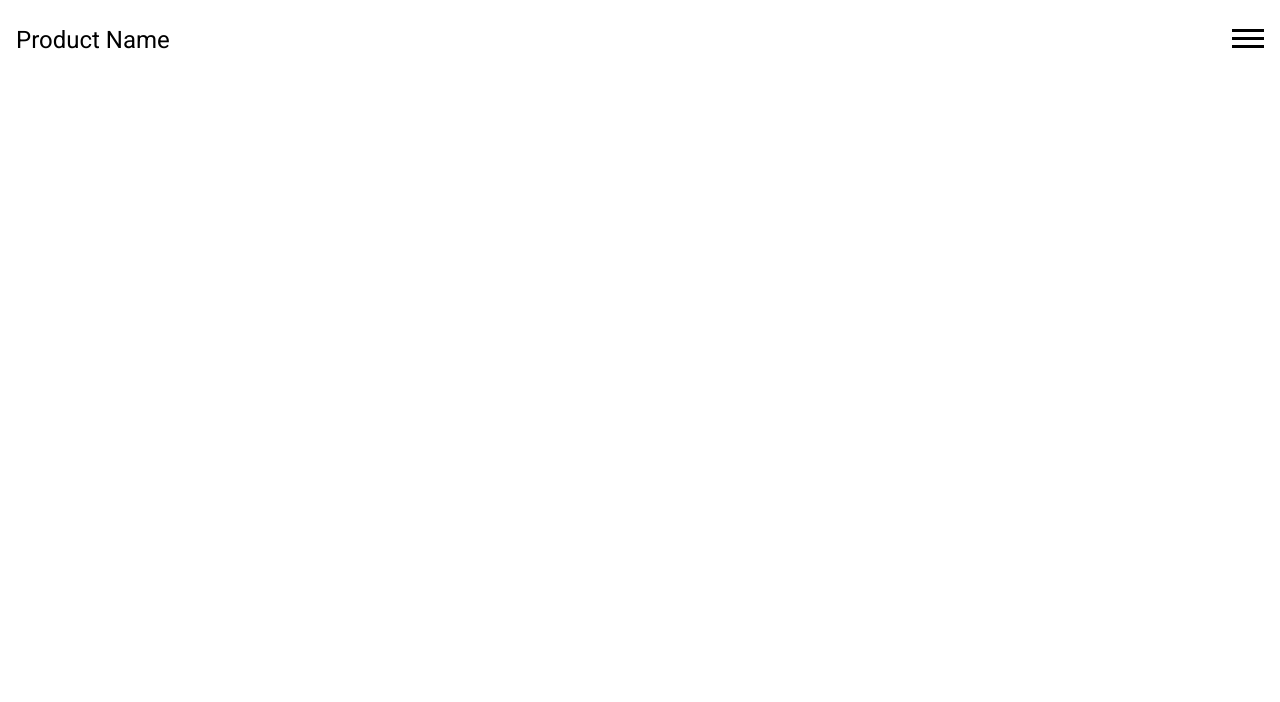
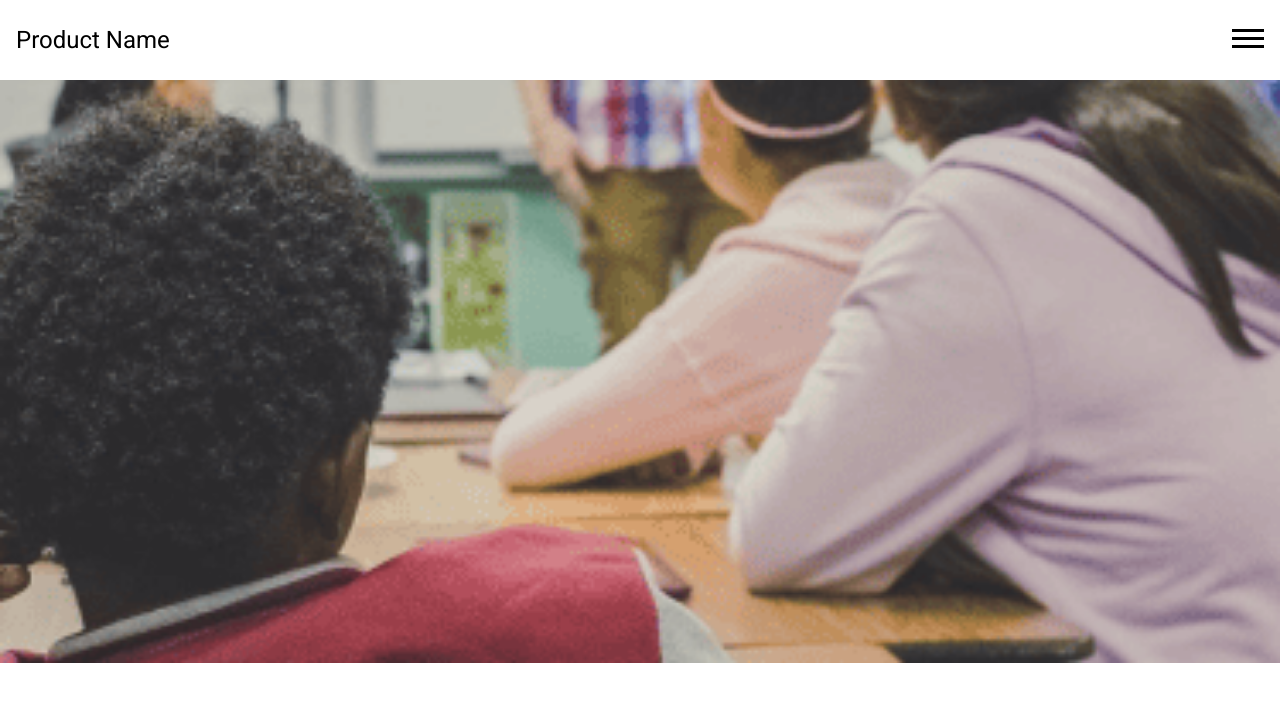
Before and after one commit to paulaami/React-Single-Page-App, a JavaScript app: page / in a window 1280 px wide. Shown: the top 702 px of the page. Built offline with nearby package versions, Linux system fonts and the light colour scheme.

Commit message:
added header

```diff
--- a/src/App.js
+++ b/src/App.js
@@ -1,9 +1,12 @@
 import Navbar from './components/Navigation/Navbar';
+
+import Header from './components/Header/Header';
 
 function App() {
   return (
     <div>
       <Navbar></Navbar>
+      <Header></Header>
       {/* <header className="App-header">
         <img src={logo} className="App-logo" alt="logo" />
         <p>
--- a/src/components/Header/Header.css
+++ b/src/components/Header/Header.css
@@ -1,6 +1,25 @@
 .header__container {
- background-image: url("../assets/img/lessons_large.png");
+  width: 100%;
+  height: 58.3rem;
+  /* background-image: url("images/lessons.png"); */
+  background-size: cover;
+  background-position: center;
 }
+
 .header__container-title {
- font-size: 6rem;
+  position: absolute;
+  top: 50%;
+  left: 50%;
+  -webkit-transform: translate(-50%, -50%);
+  transform: translate(-50%, -50%);
+  font-size: 3.6rem;
 }
+
+@media screen and (min-width: 1439px) {
+  .header__container {
+    /* background-image: url("images/lessons_large.png"); */
+  }
+  .header__container-title {
+    font-size: 6rem;
+  }
+}
--- a/src/components/Header/Header.js
+++ b/src/components/Header/Header.js
@@ -3,7 +3,7 @@ import "./Header.css";
 const Header = () => {
   return (
     <header className="header">
-      <div className="header__container">
+      <div className="header__container" style={{ backgroundImage: "url('images/lessons.png')" }}>
         <h2 className="header__container-title"></h2>
       </div>
     </header>
--- a/src/components/Navigation/Navbar.css
+++ b/src/components/Navigation/Navbar.css
@@ -46,7 +46,7 @@
 }
 
 .navigation__container-list-link {
- color: #9D9D9D;
+  color: #9d9d9d;
 }
 
 .navigation__container-hamburger {
@@ -65,7 +65,6 @@
 .close-icon {
   display: none;
 }
-
 
 @media screen and (min-width: 1439px) {
   h2 {
```
Also changed, not shown: src/components/Navigation/Navbar.js (line endings or trailing spaces), src/index.css (line endings or trailing spaces). Lines whose indentation alone changed are shown as unchanged.
